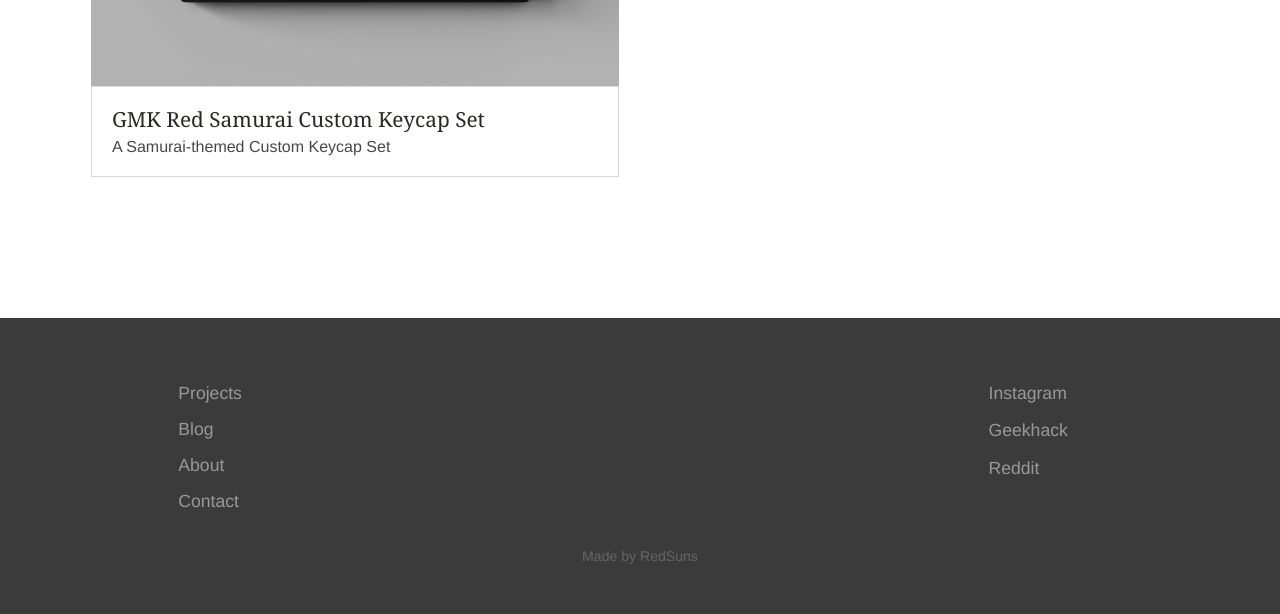
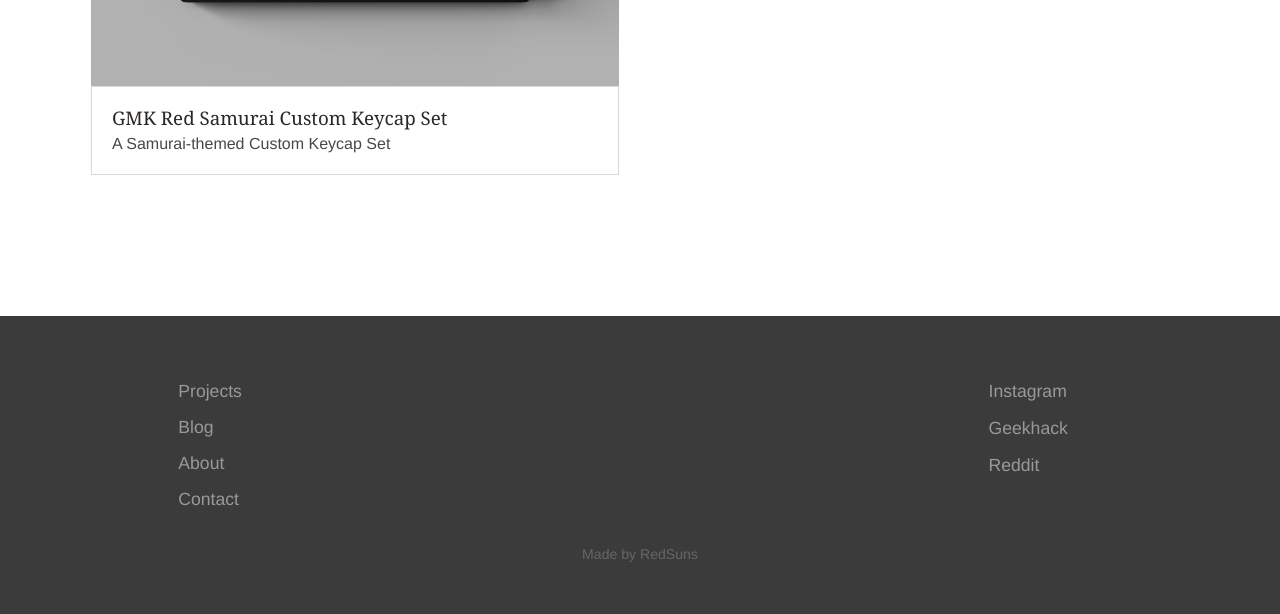
Before and after one commit to RedSunsRMK/redsunsrmk.github.io, a Jekyll site: the page built from projects.html, in a window 1280 px wide and 1020 px high. Shown: the part 403-1017 px from the top of the window. Built offline with Jekyll 4.4.1, drawn with Linux system fonts in a browser that asks for light colours.

Commit message:
Update layout.scss

```diff
--- a/_sass/layout.scss
+++ b/_sass/layout.scss
@@ -238,7 +238,7 @@ blockquote:before {
 	}
 
 	.name {
-		font-size: 1.3rem;
+		font-size: 1.17em;
 		font-family: lora,Georgia,Cambria,"Times New Roman",Times,serif;
 		color: #2b2725;
 		text-decoration: none;
```
